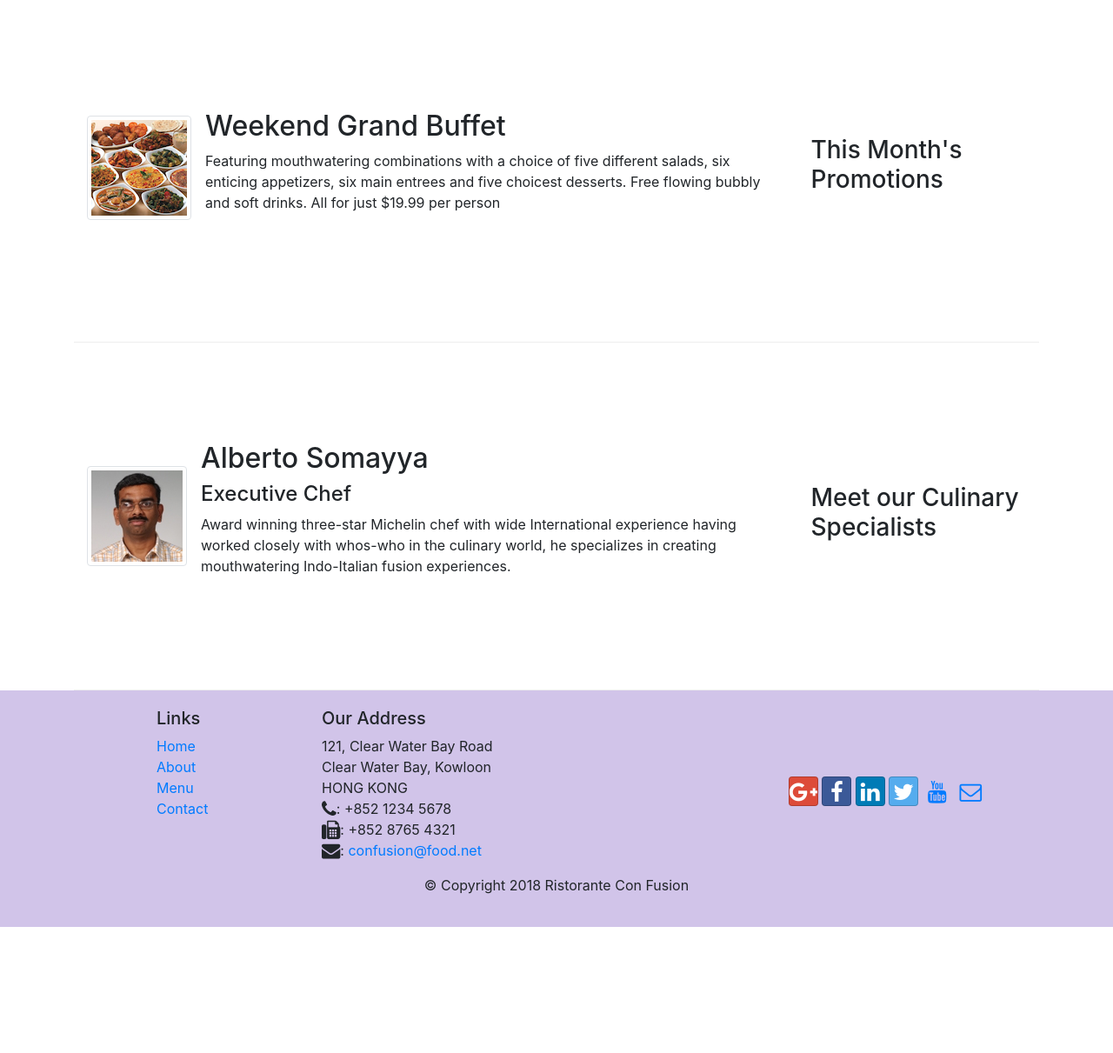
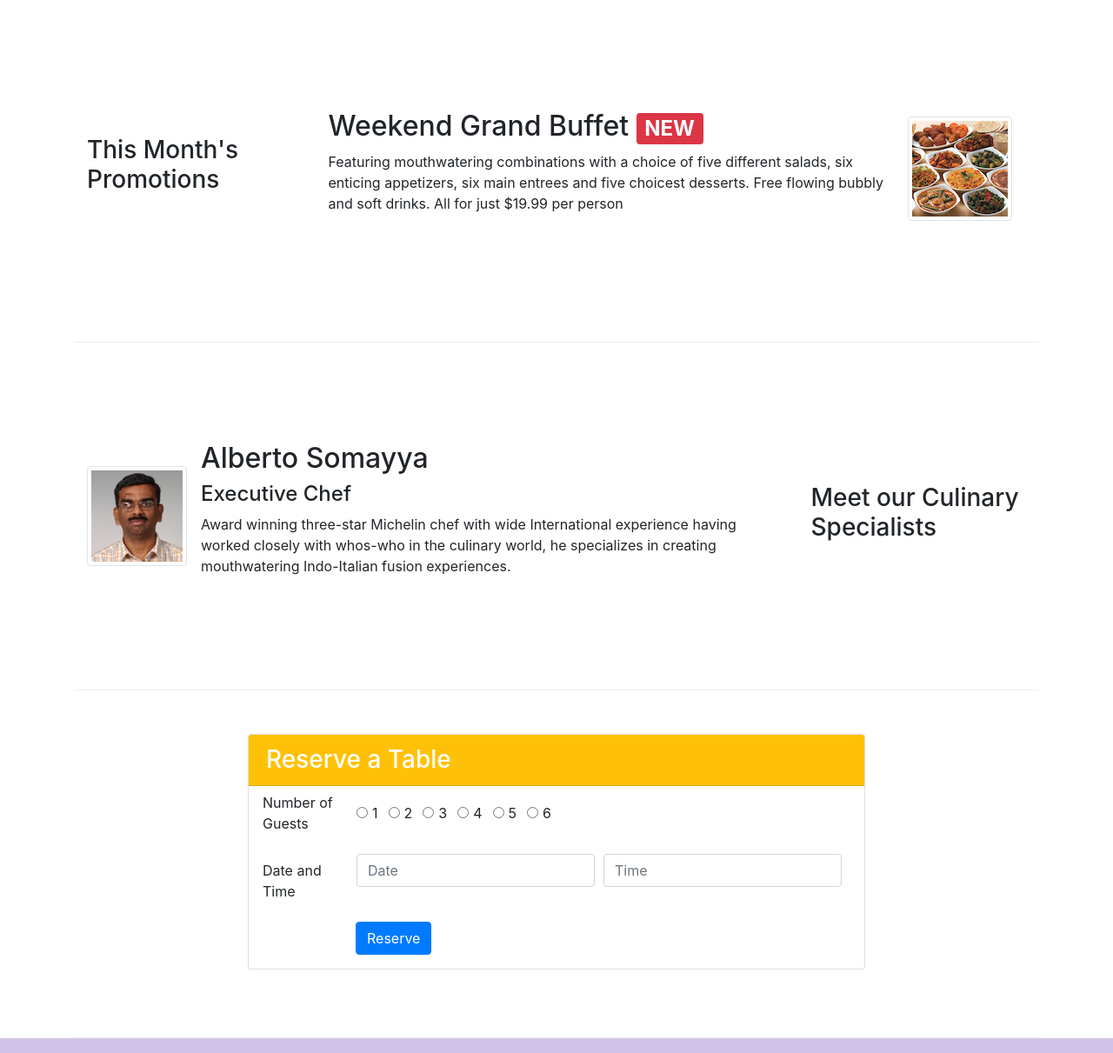
Before and after one commit to brunomaruyama/introBootstrap, a website: page index.html in a window 1280 px wide. Shown: the part 740-1951 px from the top of the page at 87% size. Before the commit the page ends 1806 px from the top, so only its background shows below. Drawn offline with nearby package versions, Linux system fonts and the light colour scheme.

Commit message:
assignment 2

```diff
--- a/index.html
+++ b/index.html
@@ -42,6 +42,9 @@
                 <div class="col-12 col-sm align-self-center">
                     <img src="img/logo.png" class="img-fluid" alt="logo">
                 </div>
+                <div class="col-12 col-sm align-self-center">
+                    <a role="button" href="#reserve" class="btn btn-warning btn-sm btn-block">Reserve Table</a>
+                </div>
             </div>
         </div>
     </header>
@@ -64,14 +67,14 @@
 
 
         <div class="row row-content align-items-center">
-            <div class="col-12 col-sm-4 order-sm-last col-md-3">
+            <div class="col-12 col-sm-4 order-sm-first col-md-3">
                 <h3>This Month's Promotions</h3>
             </div>
-            <div class="col col-sm order-sm-first col-md">
+            <div class="col col-sm order-sm-last col-md">
                 <div class="media">
-                    <img src="img/buffet.png" class="d-flex mr-3 img-thumbnail align-self-center" alt="buffet">
+                    <img src="img/buffet.png" class="d-flex mr-3 img-thumbnail align-self-center order-sm-last" alt="buffet">
                     <div class="media-body">
-                        <h2 class="mt-0">Weekend Grand Buffet</h2>
+                        <h2 class="mt-0">Weekend Grand Buffet <span class="badge badge-danger">NEW</span></h2>
                         <p class="d-none d-sm-block">Featuring mouthwatering combinations with a choice of five different salads, six enticing appetizers, six main entrees and five choicest desserts. Free flowing bubbly and soft drinks. All for just $19.99 per person </p>
                     </div>
                 </div>
@@ -92,6 +95,62 @@
                         <p class="d-none d-sm-block">Award winning three-star Michelin chef with wide International experience having worked closely with whos-who in the culinary world, he specializes in creating mouthwatering Indo-Italian fusion experiences. </p>
                     </div>
                 </div>
+            </div>
+        </div>
+
+        <div class="row row-content justify-content-center" id="reserve">
+            <div class="col-12 col-md-10 col-lg-8">
+                <div class="card">
+                    <h3 class="card-header bg-warning text-white">Reserve a Table</h3>
+                    <form action="">
+                        <div class="form-group row">
+                            <label for="guests" class="col-md-2 col-form-label ml-3">Number of Guests</label>
+                            <div class="form-check form-check-inline offset-1 offset-md-0">
+                                <input class="form-check-input" type="radio" name="inlineRadioOptions" id="inlineRadio1" value="option1">
+                                <label class="form-check-label" for="inlineRadio1">1</label>
+                              </div>
+                              <div class="form-check form-check-inline">
+                                <input class="form-check-input" type="radio" name="inlineRadioOptions" id="inlineRadio2" value="option2">
+                                <label class="form-check-label" for="inlineRadio2">2</label>
+                              </div>
+                              <div class="form-check form-check-inline">
+                                <input class="form-check-input" type="radio" name="inlineRadioOptions" id="inlineRadio3" value="option3">
+                                <label class="form-check-label" for="inlineRadio3">3</label>
+                              </div>
+                              <div class="form-check form-check-inline">
+                                <input class="form-check-input" type="radio" name="inlineRadioOptions" id="inlineRadio4" value="option4">
+                                <label class="form-check-label" for="inlineRadio4">4</label>
+                              </div>
+                              <div class="form-check form-check-inline">
+                                <input class="form-check-input" type="radio" name="inlineRadioOptions" id="inlineRadio5" value="option5">
+                                <label class="form-check-label" for="inlineRadio5">5</label>
+                              </div>
+                              <div class="form-check form-check-inline">
+                                <input class="form-check-input" type="radio" name="inlineRadioOptions" id="inlineRadio6" value="option6">
+                                <label class="form-check-label" for="inlineRadio6">6</label>
+                              </div>
+                        </div>
+                        <div class="form-group row">
+                            <label for="datetime" class="col-md-2 col-form-label ml-3">Date and Time</label>
+                            <div class="form-row">
+                                <div class="col-auto offset-1 offset-md-0">
+                                  <input type="text" class="form-control" id="datetime" placeholder="Date">
+                                </div>
+                                <div class="col-auto offset-1 offset-md-0">
+                                    <input type="text" class="form-control" id="datetime" placeholder="Time">
+                                </div>
+                            </div>
+                        </div>
+                        <div class="form-group row">
+                            <div class="col offset-md-2">
+                                <div class="ml-3 ml-md-0">
+                                <button type="submit" class="btn btn-primary">Reserve</button>
+                                </div>
+                            </div>
+                        </div>
+                    </form>
+                </div>
+
             </div>
         </div>
     </div>
```
